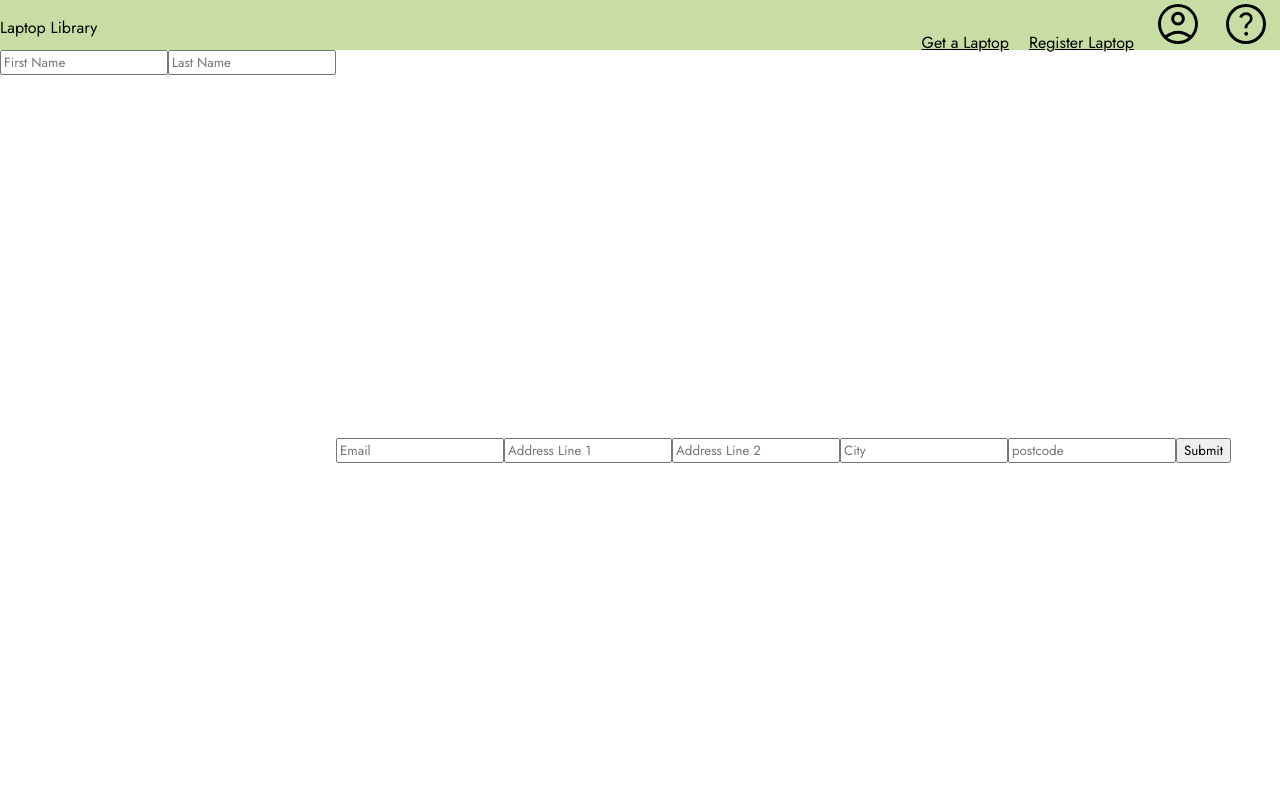
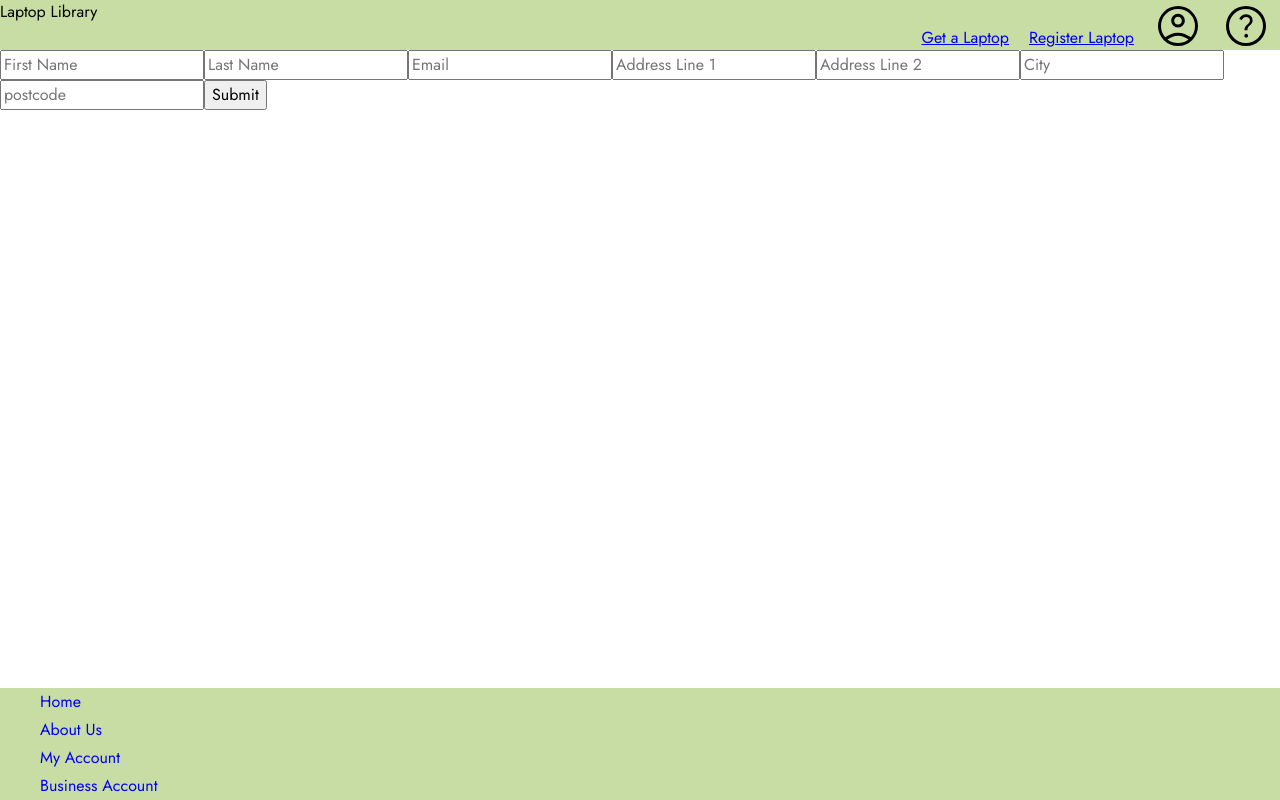
Before and after one commit to lucky-eight/laptop-library, a Vue app in the folder frontend/: page / in a window 1280 px wide. Shown: the top 800 px of the page. Built offline with nearby package versions, Linux system fonts and the light colour scheme.

Commit message:
add styles reset, move component specific styles

```diff
--- a/frontend/src/App.vue
+++ b/frontend/src/App.vue
@@ -16,79 +16,5 @@ export default {
 </script>
 
 <style>
-
-  @import url('https://fonts.googleapis.com/css2?family=Jost:wght@100;200;300;400&display=swap');
-
-  html * {
-    color: black;
-    font-family: 'Jost', sans-serif;
-    box-sizing: border-box;
-  }
-
-  div {
-    height: 100%;
-  }
-
-  #app {
-      margin: 0;
-      padding: 0;
-  }
-
-  body {
-    margin: 0;
-    padding: 0;
-    height: 100vh;
-  }
-
-  header {
-    height: 50px;
-    width: 100%;
-    background-color: #C8DDA4;
-    display: flex;
-    flex-wrap: nowrap;
-    justify-content: space-between;
-  }
-
-  header #logo {
-    width: fit-content;
-  }
-
-  header nav {
-    height: 100px;
-  }
-
-  header nav a {
-    padding-right: 10px;
-    padding-left: 10px;
-    height: 100%;
-  }
-
-  form {
-    display: flex;
-    align-items: center;
-    flex-wrap: wrap;
-    height: 100%;
-  }
-
-  footer{
-    height: fit-content;
-    width: 100%;
-    background-color: #C8DDA4;
-    bottom: 0;
-  }
-
-  footer ul li {
-    display: block;
-    padding-top: 2px;
-    padding-bottom: 2px;
-  }
-
-  footer ul li a {
-    text-decoration: none;
-  }
-
-  footer ul li :hover {
-    font-weight: bold;
-  }
-
+@import "~/src/assets/main.css";
 </style>
--- a/frontend/src/assets/main.css
+++ b/frontend/src/assets/main.css
@@ -1,4 +1,77 @@
-.app{
-    margin: 0;
-    padding: 0;
+/* taken from https://www.joshwcomeau.com/css/custom-css-reset/
+  1. Use a more-intuitive box-sizing model.
+*/
+@import url("https://fonts.googleapis.com/css2?family=Jost:wght@100;200;300;400&display=swap");
+
+*,
+*::before,
+*::after {
+  box-sizing: border-box;
 }
+/*
+    2. Remove default margin
+  */
+* {
+  margin: 0;
+}
+/*
+    3. Allow percentage-based heights in the application
+  */
+html,
+body {
+  color: black;
+  font-family: "Jost", sans-serif;
+  height: 100%;
+}
+/*
+    Typographic tweaks!
+    4. Add accessible line-height
+    5. Improve text rendering
+  */
+body {
+  line-height: 1.5;
+  -webkit-font-smoothing: antialiased;
+}
+/*
+    6. Improve media defaults
+  */
+img,
+picture,
+video,
+canvas,
+svg {
+  display: block;
+  max-width: 100%;
+}
+/*
+    7. Remove built-in form typography styles
+  */
+input,
+button,
+textarea,
+select {
+  font: inherit;
+}
+/*
+    8. Avoid text overflows
+  */
+p,
+h1,
+h2,
+h3,
+h4,
+h5,
+h6 {
+  overflow-wrap: break-word;
+}
+
+div {
+  height: 100%;
+}
+
+form {
+  display: flex;
+  align-items: center;
+  flex-wrap: wrap;
+  height: fit-content;
+}
--- a/frontend/src/components/Footer.vue
+++ b/frontend/src/components/Footer.vue
@@ -12,8 +12,30 @@
 <script>
 export default {
   name: "GlobalFooter",
-  }
+};
 </script>
 
 <!-- Add "scoped" attribute to limit CSS to this component only -->
-<style scoped></style>
+<style scoped>
+footer {
+  height: fit-content;
+  width: 100%;
+  background-color: #c8dda4;
+  bottom: 0;
+  position: absolute;
+}
+
+footer ul li {
+  display: block;
+  padding-top: 2px;
+  padding-bottom: 2px;
+}
+
+footer ul li a {
+  text-decoration: none;
+}
+
+footer ul li :hover {
+  font-weight: bold;
+}
+</style>
--- a/frontend/src/components/Header.vue
+++ b/frontend/src/components/Header.vue
@@ -13,8 +13,32 @@
 <script>
 export default {
   name: "GlobalHeader",
-  }
+};
 </script>
 
 <!-- Add "scoped" attribute to limit CSS to this component only -->
-<style scoped></style>
+<style scoped>
+header {
+  height: 50px;
+  width: 100%;
+  background-color: #c8dda4;
+  display: flex;
+  flex-wrap: nowrap;
+  justify-content: space-between;
+}
+
+header #logo {
+  width: fit-content;
+}
+
+header nav {
+  display: flex;
+  align-items: baseline;
+}
+
+header nav a {
+  padding-right: 10px;
+  padding-left: 10px;
+  align-self: end;
+}
+</style>
```
Lines whose indentation alone changed are shown as unchanged.
